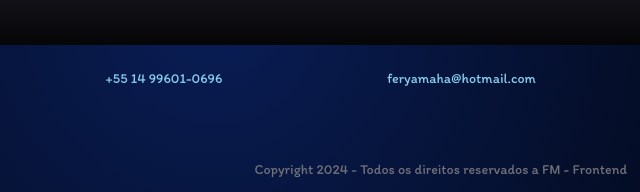
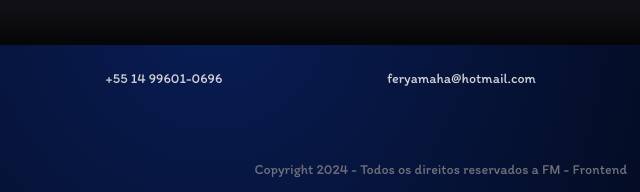
Before and after one commit to feryamaha/FM-FRONT-END---PORTIFOLIO, a website: page index.html in a window 1280 px wide. Shown: the part 2880-3072 px from the top of the page, 87-727 px from the left. Drawn offline with Linux system fonts and the light colour scheme; a web font is replaced by a local one.

Commit message:
Revisão color font footer
Revisão color font footer

```diff
--- a/assets/sass/components.scss
+++ b/assets/sass/components.scss
@@ -422,7 +422,8 @@ footer .container {
 }
 
 .wrapper-social-footer p {
-    color: vars.$blue-100;
+    color: vars.$gray-300;
+    letter-spacing: 150%;
     font-size: 1.4rem
 }
 
```
Also changed, not shown: assets/css/components.css, assets/css/main.css, 2 other files.
